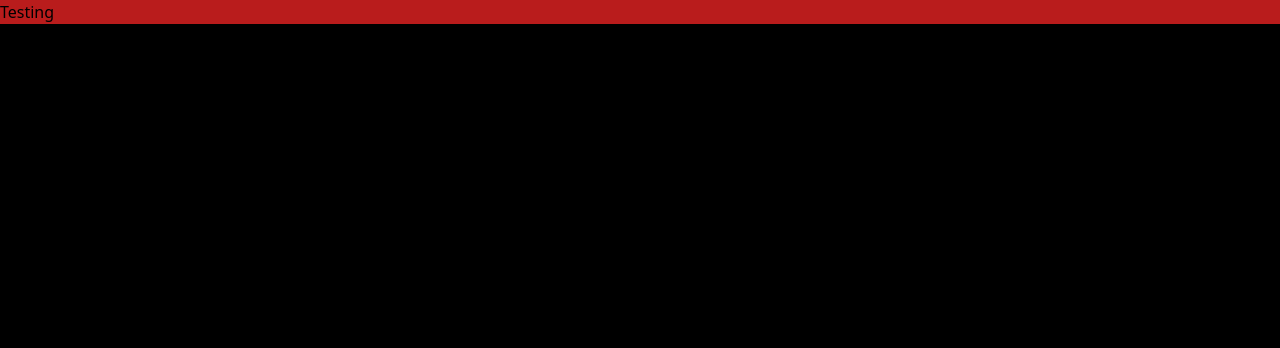
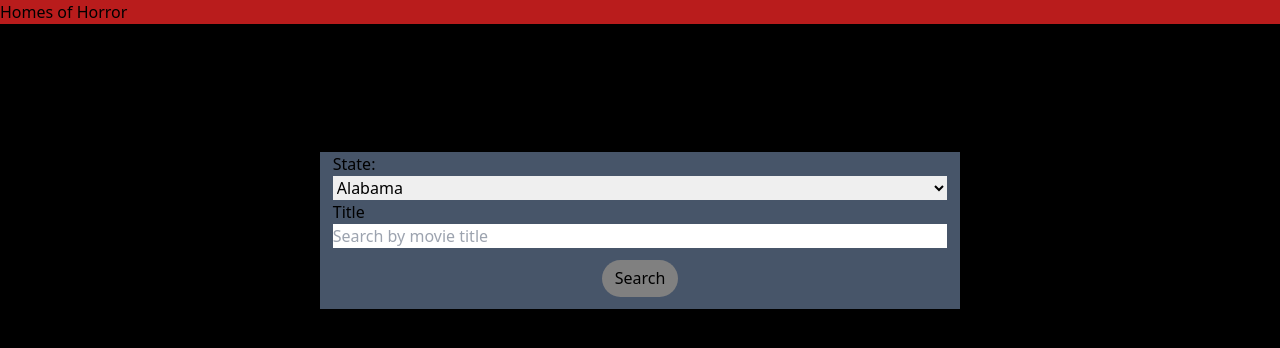
Before and after one commit to davisjeff500/Homes-Of-Horror, a website: page index.html in a window 1280 px wide. Drawn offline with Linux system fonts and the light colour scheme.

Commit message:
got basic skeleton html an css going

```diff
--- /dev/null
+++ b/assets/css/custom.css
@@ -0,0 +1,21 @@
+#cSearchForm {
+    width: 50%;
+    padding: 1%;
+    margin-top: 10%;
+    justify-content: center;
+    padding-top: 0%;
+}
+
+#sButton {
+    padding: 1% 2%;
+    margin: 2%;
+    background-color: gray;
+    width: fit-content;
+    border-radius: 20px;
+    align-self: center;
+    margin-bottom: 0%;
+}
+
+#sButton:hover {
+    background-color: #B91C1C;
+}
--- a/assets/js/script.js
+++ b/assets/js/script.js
@@ -0,0 +1,14 @@
+var stateSel = document.getElementById('state')
+
+
+var statesN = ['Alabama','Alaska','Arizona','Arkansas','California','Colorado','Connecticut','Delaware','Florida','Georgia','Hawaii','Idaho','Illinois','Indiana','Iowa','Kansas','Kentucky','Louisiana','Maine','Maryland','Massachusetts','Michigan','Minnesota','Mississippi','Missouri','Montana','Nebraska','Nevada','New Hampshire','New Jersey','New Mexico','New York','North Carolina','North Dakota','Ohio','Oklahoma','Oregon','Pennsylvania','Rhode Island','South Carolina','South Dakota','Tennessee','Texas','Utah','Vermont','Virginia','Washington','West Virginia','Wisconsin','Wyoming'];
+
+var statesA = ['AL','AK','AZ','AR','CA','CO','CT','DE','FL','GA','HI','ID','IL','IN','IA','KS','KY','LA','ME','MD','MA','MI','MN','MS','MO','MT','NE','NV','NH','NJ','NM','NY','NC','ND','OH','OK','OR','PA','RI','SC','SD','TN','TX','UT','VT','VA','WA','WV','WI','WY'];
+
+console.log(statesN);
+console.log(statesN.length);
+
+for (var i = 0; i < statesN.length; i++){
+    console.log(i)
+
+}
--- a/index.html
+++ b/index.html
@@ -1,15 +1,86 @@
 <!DOCTYPE html>
 <html lang="en">
+
 <head>
     <meta charset="UTF-8">
     <meta name="viewport" content="width=device-width, initial-scale=1.0">
     <title>Document</title>
     <link rel="stylesheet" href="./assets/css/output.css">
+    <link rel="stylesheet" href="./assets/css/custom.css">
 </head>
-<body class="bg-black">
+
+<body class="bg-black font-xl">
     <div>
-        <h1 class="bg-red-700">Testing</h1>
-        <p>Lorem ipsum dolor sit amet consectetur adipisicing elit. Consectetur ipsum libero maxime tenetur alias, optio minus expedita et commodi aut natus, sint nihil consequuntur. Nostrum quos ipsum dolorem provident nesciunt!</p>
+        <h1 class="bg-red-700">Homes of Horror</h1>
     </div>
+    <div class="flex justify-center">
+        <!-- for some heccin reason the padding and width classes in TW werent working so i used some custom css, please lemme know if yall figure it out -->
+        <div class="bg-slate-600 flex flex-col" id="cSearchForm">
+            <div class="flex flex-col">
+                <label for="state">State:</label>
+                <select name="states" id="state">
+                    <option value="AL">Alabama</option>
+                    <option value="AK">Alaska</option>
+                    <option value="AZ">Arizona</option>
+                    <option value="AR">Arkansas</option>
+                    <option value="CA">California</option>
+                    <option value="CO">Colorado</option>
+                    <option value="CT">Connecticut</option>
+                    <option value="DE">Delaware</option>
+                    <option value="DC">District Of Columbia</option>
+                    <option value="FL">Florida</option>
+                    <option value="GA">Georgia</option>
+                    <option value="HI">Hawaii</option>
+                    <option value="ID">Idaho</option>
+                    <option value="IL">Illinois</option>
+                    <option value="IN">Indiana</option>
+                    <option value="IA">Iowa</option>
+                    <option value="KS">Kansas</option>
+                    <option value="KY">Kentucky</option>
+                    <option value="LA">Louisiana</option>
+                    <option value="ME">Maine</option>
+                    <option value="MD">Maryland</option>
+                    <option value="MA">Massachusetts</option>
+                    <option value="MI">Michigan</option>
+                    <option value="MN">Minnesota</option>
+                    <option value="MS">Mississippi</option>
+                    <option value="MO">Missouri</option>
+                    <option value="MT">Montana</option>
+                    <option value="NE">Nebraska</option>
+                    <option value="NV">Nevada</option>
+                    <option value="NH">New Hampshire</option>
+                    <option value="NJ">New Jersey</option>
+                    <option value="NM">New Mexico</option>
+                    <option value="NY">New York</option>
+                    <option value="NC">North Carolina</option>
+                    <option value="ND">North Dakota</option>
+                    <option value="OH">Ohio</option>
+                    <option value="OK">Oklahoma</option>
+                    <option value="OR">Oregon</option>
+                    <option value="PA">Pennsylvania</option>
+                    <option value="RI">Rhode Island</option>
+                    <option value="SC">South Carolina</option>
+                    <option value="SD">South Dakota</option>
+                    <option value="TN">Tennessee</option>
+                    <option value="TX">Texas</option>
+                    <option value="UT">Utah</option>
+                    <option value="VT">Vermont</option>
+                    <option value="VA">Virginia</option>
+                    <option value="WA">Washington</option>
+                    <option value="WV">West Virginia</option>
+                    <option value="WI">Wisconsin</option>
+                    <option value="WY">Wyoming</option>
+                </select>
+            </div>
+            <div class="flex flex-col">
+                <label for="movieTitle">Title</label>
+                <input type="text" id="movieTitle" placeholder="Search by movie title">
+            </div>
+            <button id="sButton">Search</button>
+        </div>
+    </div>
+
+    <script src="./assets/js/script.js"></script>
 </body>
+
 </html>
```
Also changed, not shown: search-results.html (+11 -0 lines), assets/css/output.css.
